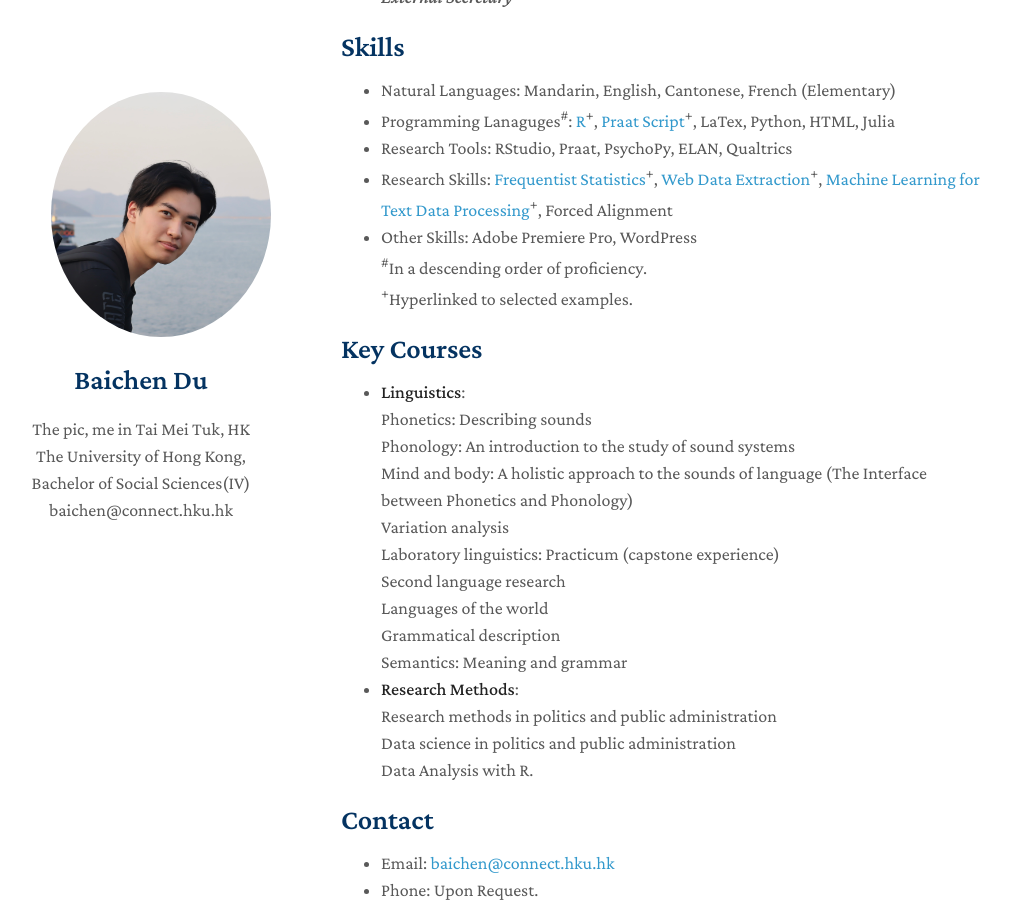
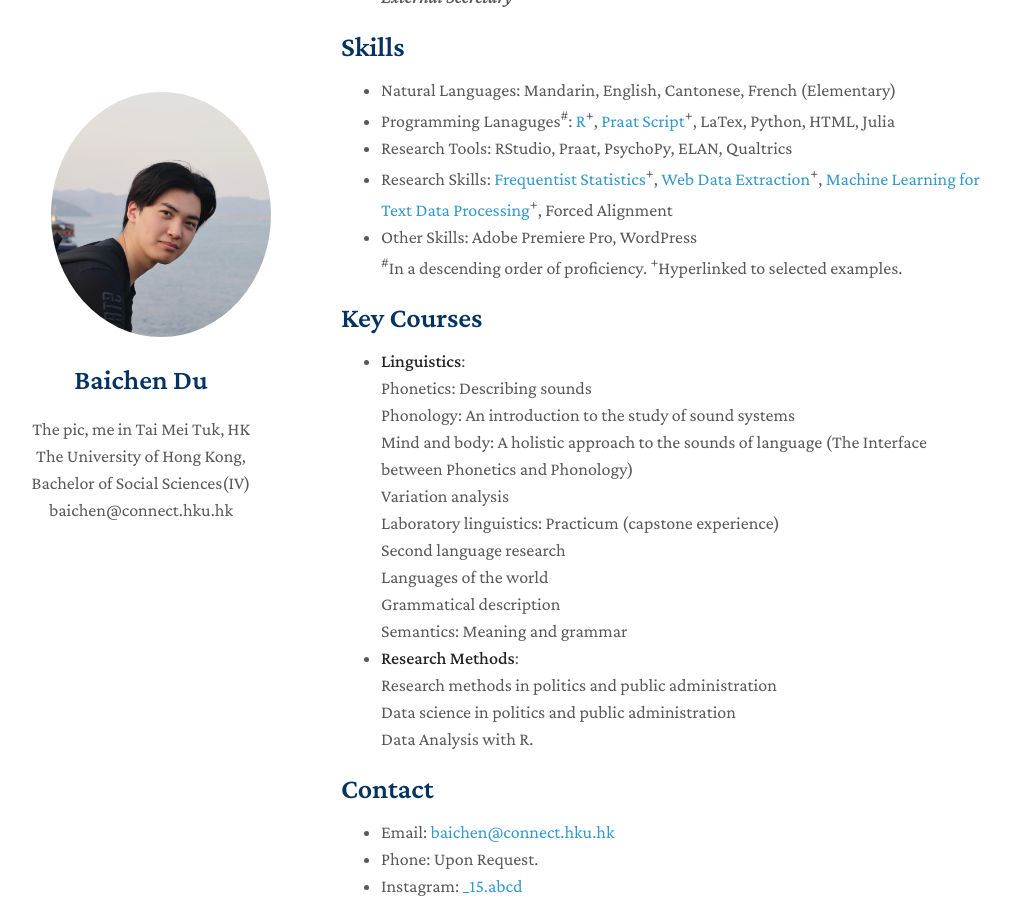
Before and after one commit to AlbertBaichenDu/AlbertBaichenDu.github.io, a Jekyll site: the page built from index.md, in a window 1280 px wide and 900 px high, scrolled down 2824 px. Shown: the whole window, without its empty margins (129-1140 px from the left). Built offline with Jekyll 4.4.1, drawn with Linux system fonts in a browser that asks for light colours; nearby versions of some CDN libraries; a style sheet for code colours, icons or effects is not loaded; our own code applies the rules of GitHub Pages for plain Markdown files.

Commit message:
Update index.md

```diff
--- a/index.md
+++ b/index.md
@@ -133,9 +133,7 @@ layout: homepage
 - Research Skills: [Frequentist Statistics](https://github.com/AlbertBaichenDu/Programming_Languages/tree/main/R)<sup>+</sup>, [Web Data Extraction](https://github.com/AlbertBaichenDu/Programming_Languages/blob/main/R/NLP/NLP_ForeignMinistry_relations_Step1_webscraping_fm.R)<sup>+</sup>, [Machine Learning for Text Data Processing](https://github.com/AlbertBaichenDu/Programming_Languages/tree/main/R/NLP)<sup>+</sup>, Forced Alignment
 - Other Skills: Adobe Premiere Pro, WordPress
   <br>
-<sup>#</sup>In a descending order of proficiency.
-  <br>
-<sup>+</sup>Hyperlinked to selected examples.
+<sup>#</sup>In a descending order of proficiency. <sup>+</sup>Hyperlinked to selected examples.
 
 ## Key Courses
 
```
